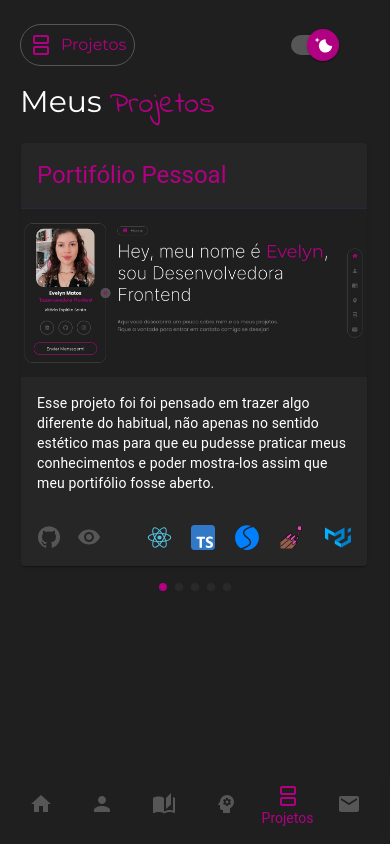
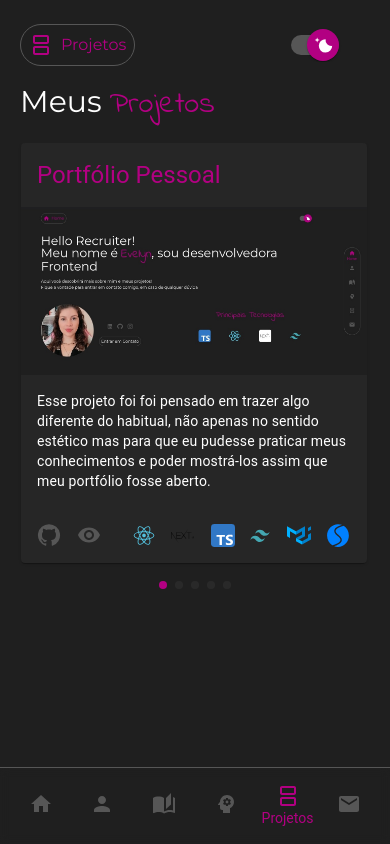
Before and after one commit to evelyn-matos/my-portfolio, a Next.js app: page /projetos in a window 390 px wide. Shown: the top 844 px of the page. Built offline with nearby package versions, Linux system fonts and the light colour scheme.

Commit message:
style: realizando algumas correções nas cores, fontes, e links

```diff
--- a/src/app/contato/page.tsx
+++ b/src/app/contato/page.tsx
@@ -8,14 +8,14 @@ export default function Contato() {
         <h1 className="block text-3xl mb-3 md:text-5xl leading-10 md:mb-6 text-black dark:text-white ">Vamos trabalhar <span className="font-indie text-3xl md:text-5xl text-pink">juntos?!</span></h1>
         <div className='mb-20'>
             <ul className='list-none text text-black dark:text-white p-5'>
-                <li className="mb-2  before:content-['\2022'] before:text-pink before:text-2xl before:mx-2">Atualmente tenho disponibilidade para trabalhar tanto como PJ quanto CLT.</li>
+                <li className="mb-2  before:content-['\2022'] before:text-pink before:text-2xl before:mx-2">Estou em busca de uma oportunidade como Estagiária ou Frontend Júnior.</li>
                 <li className="mb-2 before:content-['\2022'] before:text-pink before:text-2xl before:mx-2">Estou aberta a aprender novas tecnologias e me dedicar ao máximo para evoluir e contribuir com a empresa.</li>
-                <li className="mb-2 before:content-['\2022'] before:text-pink before:text-2xl before:mx-2">Meu desejo é trabalhar em um empresa onde eu seja desafiada a sair da zona de conforto, contribuir para o crescimento da empresa e crescer profissionalmente junto!</li>
+                <li className="mb-2 before:content-['\2022'] before:text-pink before:text-2xl before:mx-2">Meu desejo é trabalhar em um empresa onde eu seja desafiada a sair da zona de conforto, contribuir para o crescimento da empresa e crescer profissionalmente!</li>
                 <li className="mb-2 before:content-['\2022'] before:text-pink before:text-2xl before:mx-2">Entre em contato comigo, tenho certeza que eu possso contribuir muito na equipe.</li>
             </ul>
             <div className=' h-24 flex flex-col items-center justify-between md:max-w-[450px] md:flex-row md:ml-[33%]'>
-            <ButtonLink link='linkedin.com' > Enviar Proposta no Email</ButtonLink>
-            <ButtonLink link='linkedin.com' > Conversar no Whatsapp</ButtonLink>
+            <ButtonLink link='mailto:euevelynmatos@gmail.com?subject=Proposta de Trabalho&body='> Enviar Proposta no Email</ButtonLink>
+            <ButtonLink link='https://www.linkedin.com/in/evelyn-mm/' > Conversar no Whatsapp</ButtonLink>
             </div>
       </div>
     </main>
--- a/src/app/sobre/page.tsx
+++ b/src/app/sobre/page.tsx
@@ -5,14 +5,14 @@ export default function Sobre() {
   return (
     <main className='w-full lg:max-w-[900px] xl:max-w-[1100px]'>
       <h1 className="block text-3xl mb-3 md:text-5xl leading-10 md:mb-6 text-black dark:text-white ">Todo sonho tem um <span className="font-indie text-3xl md:text-5xl text-pink">começo</span>, esse é o meu...</h1>
-      <p className="text-base text-black dark:text-white">Depois de alguns anos trabalhando como assistente administrativo, resolvi seguir meu sonho e fazer a transição para a área de Técnologia. Sou do interior do Ms, mas atualmente moro em Vitória no ES.</p>
+      <p className="text-base text-black dark:text-white">Depois de alguns anos trabalhando como assistente administrativo, resolvi seguir meu sonho e fazer a transição para a área de Tecnologia.</p>
       <div className='mb-20'>
         <ul className='list-none text text-black dark:text-white p-5'>
           <li className="mb-2 before:content-['\2022'] before:text-pink before:text-2xl before:mx-2">Mesmo antes de estudar programação eu já criava sites para parentes e amigos com WordPress e adorava, portanto resolvi estudar programação voltada para Frontend.</li>
-          <li className="mb-2 before:content-['\2022'] before:text-pink before:text-2xl before:mx-2">Tenho amplo conhecimento nas tecnologias base como HTML, CSS e Javascript, além de estar buscando melhorar em TypeScript React e Next!</li>
+          <li className="mb-2 before:content-['\2022'] before:text-pink before:text-2xl before:mx-2">Tenho amplo conhecimento em HTML, CSS e Javascript, além de estar me aprofundando em TypeScript e React/Next!</li>
           <li className="mb-2 before:content-['\2022'] before:text-pink before:text-2xl before:mx-2">Estou cursando Análise e Desenvolvimento de Sistemas na Unisales. </li>
-          <li className="mb-2 before:content-['\2022'] before:text-pink before:text-2xl before:mx-2">Meu objetivo hoje é me aperfeiçoar no desenvolvimento web e mobile.</li>
-          <li className="mb-2 before:content-['\2022'] before:text-pink before:text-2xl before:mx-2">Estou aberta a novas oportunidades onde eu possa contribuir com meu conhecimento e aprender com o time de devs!</li>
+          <li className="mb-2 before:content-['\2022'] before:text-pink before:text-2xl before:mx-2">Meu objetivo hoje é me aperfeiçoar no desenvolvimento web, mas estou aberta a novas possibilidades tanto no Frontend quanto no Backend.</li>
+          <li className="mb-2 before:content-['\2022'] before:text-pink before:text-2xl before:mx-2">Estou muito empolgada em busca de uma oportunidade de aprender mais com outros devs e contribuir com meus conhecimentos!</li>
         </ul>
       </div>
     </main>
--- a/src/components/AcordionSkill/index.tsx
+++ b/src/components/AcordionSkill/index.tsx
@@ -53,7 +53,7 @@ export default function AccordionSoftSkill() {
       </AccordionSummary>
       <AccordionDetails>
         <Typography className='text-gray dark:text-white'>
-          Adoro resolver problemas e não desisto fácil. Não paro enquanto não reolver.
+          Adoro resolver problemas e não desisto fácil. Não paro enquanto não resolver.
         </Typography>
       </AccordionDetails>
     </Accordion>
--- a/src/components/NavMenu/index.tsx
+++ b/src/components/NavMenu/index.tsx
@@ -26,7 +26,7 @@ export default function MenuNav() {
 
 
     return (
-        <nav className='flex  items-center  xl:justify-center  right-0  fixed h-max bottom-0 mt-auto  lg:right-[2%] z-50 top-0 w-screen lg:w-16 lg:max-w-md lg:h-screen '>
+        <nav className='flex  items-center  xl:justify-center  right-0  fixed h-max bottom-0 mt-auto  lg:right-[2%] z-50 top-0 w-screen lg:w-16 lg:max-w-md lg:h-screen  border-t border-gray xl:border-none'>
             <BottomNavigation
                 sx={{background: 'transparent', minHeight: '50px', maxHeight:'400px', height:'auto', padding: '10px'}}
                 value={path}
--- a/src/services/estudosItem.ts
+++ b/src/services/estudosItem.ts
@@ -5,7 +5,7 @@ export const CardEstudos: EstudosProp[] = [
         title: 'Orange Tech+',
         subTitle: 'BootCamp Frontend',
         empresa: 'Dio + Banco Inter',
-        description: 'Primeiro bootcamp que participei, onde eu me apaixonei por React. Realizamos um Clone da página da Dio e uma pokedex',
+        description: 'Esse foi o primeiro bootcamp que participei, onde eu me apaixonei por React. Pratiquei bastante Javascript criando uma Pokedex e Clone da Dio com react.',
         link: 'https://www.dio.me/certificate/BDD12E2E/share'
     },
 
@@ -14,7 +14,7 @@ export const CardEstudos: EstudosProp[] = [
         subTitle: 'Desenvolvedor Fullstack',
         empresa: 'B7 Web',
         description: 'Através deste curso desenvolvi grandes habilidades técnicas e foquei no frontend, aprendendo JavaScript, React, Next, styled Components, tailwind...',
-        link: 'https://www.dio.me/certificate/BDD12E2E/share'
+        link: 'https://www.linkedin.com/in/evelyn-mm/details/certifications/'
     },
 
     {
--- a/src/services/projetosItem.ts
+++ b/src/services/projetosItem.ts
@@ -4,23 +4,24 @@ import svg from '@/shared/iconsSVG';
 import projetoCodificador from '../../public/images/projeto-codificador.png';
 import projetoJogoMemoria from '../../public/images/projeto-jogoMemoria.png';
 import projetoPokedex from '../../public/images/projeto-pokedex.png';
-import projetoPortifolio from '../../public/images/projeto-portifolio.jpeg';
+import projetoPortifolio from '../../public/images/projetoPortfolio.jpeg';
 import Loading from '../../public/images/loadingCoding.png'
 
 export const ProjetosItem: ProjetosType[] = [
     {
-        title: 'Portifólio Pessoal',
-        desc: 'Esse projeto foi foi pensado em trazer algo diferente do habitual, não apenas no sentido estético mas para que eu pudesse praticar meus conhecimentos e poder mostra-los assim que meu portifólio fosse aberto. ',
+        title: 'Portfólio Pessoal',
+        desc: 'Esse projeto foi foi pensado em trazer algo diferente do habitual, não apenas no sentido estético mas para que eu pudesse praticar meus conhecimentos e poder mostrá-los assim que meu portfólio fosse aberto. ',
         img: projetoPortifolio,
-        github: 'github.com/evelyn',
-        link: 'projeto.com',
+        github: 'https://github.com/evelyn-matos/my-portifolio',
+        link: 'https://evelyn-matos.vercel.app/',
 
         tecnologias: [
             {name: 'React', icone: svg.React},
+            {name: 'Next', icone: svg.Next},
             {name: 'Typescript', icone: svg.Typescript},
-            {name: 'Swiper',  icone: svg.Swiper },
-            {name: 'StyledComponents', icone: svg.StyledComponents},
+            {name: 'TailwindCss', icone: svg.Tailwind},
             {name: 'Material UI', icone: svg.MaterialUi},
+            {name: 'Swiper',  icone: svg.Swiper }
         ]
     },
 
--- a/src/shared/buttonLink/index.tsx
+++ b/src/shared/buttonLink/index.tsx
@@ -8,7 +8,10 @@ type Props = {
 
 export default function ButtonLink({children, link}: Props) {
   return (
-    <Link href={link} className='p-2 text-black dark:text-white rounded-3xl border border-gray  hover:bg-pink hover:border-pink'>
+    <Link
+      target="_blank"
+      href={link}
+      className='p-2 text-black dark:text-white rounded-3xl border border-gray bg-background-ligth dark:bg-background-dark hover:border-pink transition delay-700 ease-in-out  '>
         {children}
     </Link>
   )
```
Also changed, not shown: src/app/page.tsx (+17 -11 lines), public/images/projeto-portifolio.jpeg (deleted), public/images/projetoPortfolio.jpeg (added).
